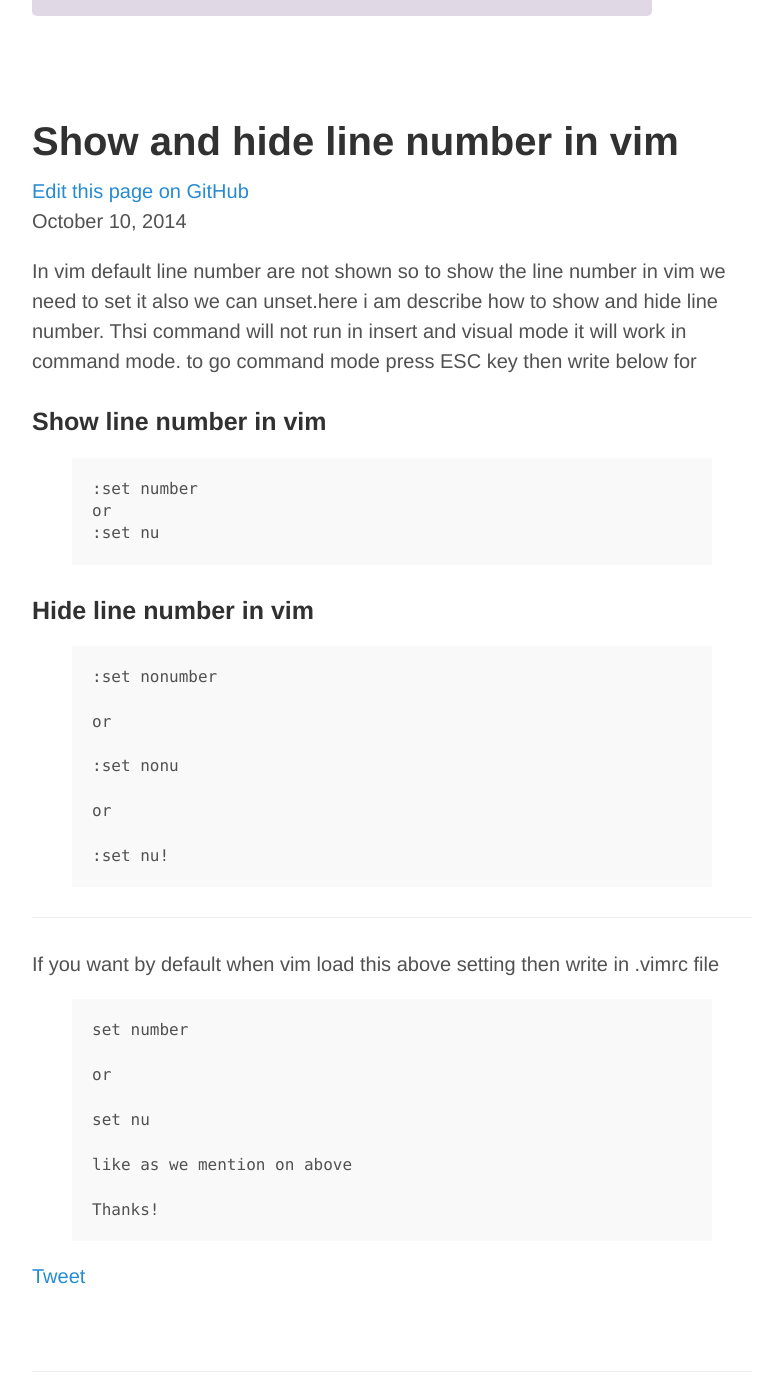
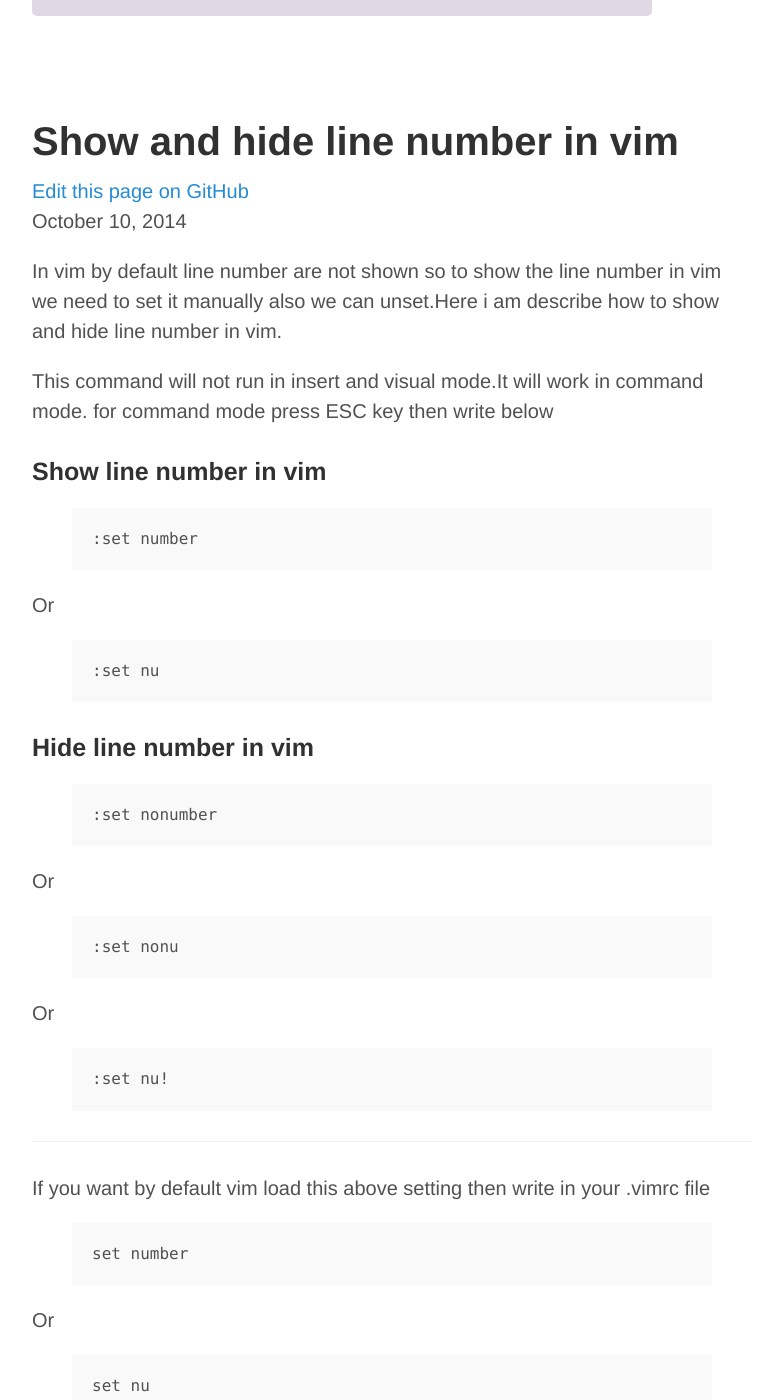
Before and after one commit to riturajratan/vim4u, a Jekyll site: the page built from _posts/2014-10-10-show-and-hide-line-number-in-vim.md, in a window 1280 px wide and 1400 px high, scrolled down 385 px. Shown: the whole window, without its empty margins (248-1031 px from the left). Built offline with Jekyll 4.4.1, drawn with Linux system fonts in a browser that asks for light colours; Markdown is read by kramdown in place of the engine named in the settings; comment, search, counter and statistics services are not loaded; some of the changed text lies outside the part shown.

Commit message:
close proper tag

```diff
--- a/_posts/2014-10-10-show-and-hide-line-number-in-vim.md
+++ b/_posts/2014-10-10-show-and-hide-line-number-in-vim.md
@@ -8,27 +8,45 @@ path: 2014-10-10-show-and-hide-line-number-in-vim.md
 
 ---
 
-In vim default line number are not shown so to show the line number in vim we need to set it also we can unset.here i am describe how to show and hide line number.
-Thsi command will not run in insert and visual mode it will work in command mode. to go command mode press ESC key then write below for
+In vim by default line number are not shown so to show the line number in vim we need to set it manually also we can unset.Here i am describe how to show and hide line number in vim.
+
+This command will not run in insert and visual mode.It will work in command mode. for command mode press ESC key then write below
 
 ### Show line number in vim
 {% highlight html %}
 
 :set number
-or
+
+{% endhighlight %}
+
+Or
+
+{% highlight html %}
+
 :set nu
 
 {% endhighlight %}
 
+
 ### Hide line number in vim
+
 {% highlight html %}
+
 :set nonumber
 
-or
+{% endhighlight %}
+
+Or
+
+{% highlight html %}
 
 :set nonu
 
-or
+{% endhighlight %}
+
+Or
+
+{% highlight html %}
 
 :set nu!
 
@@ -37,18 +55,22 @@ or
 
 -----
 
-If you want by default when vim load this above setting then write in .vimrc file
+If you want by default vim load this above setting then write in your .vimrc file
 
 {% highlight html %}
 
 set number
 
-or
+{% endhighlight %}
+
+Or
+
+{% highlight html %}
 
 set nu
 
-like as we mention on above
+{% endhighlight %}
+
+like as we mention on above.
 
 Thanks!
-
-{% endhighlight %}
```
